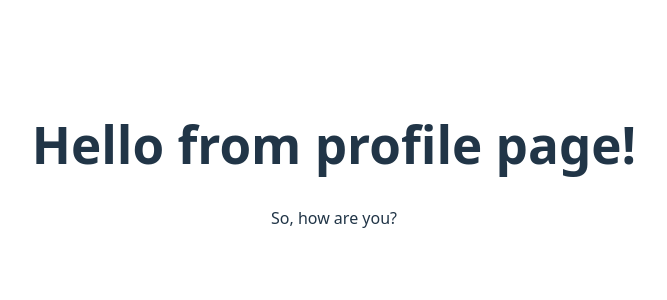
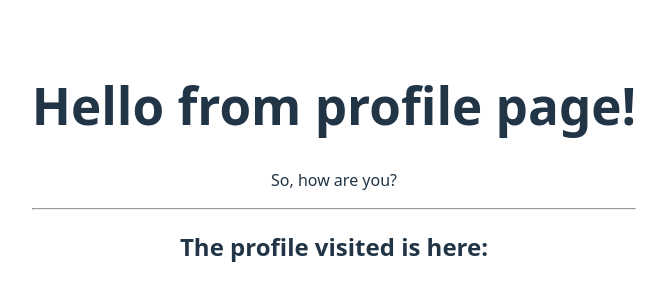
Before and after one commit to kiptalam1/react-ecosystem, a React (Vite) app: page /profile in a window 1280 px wide. Shown: the part 236-536 px from the top of the page, without its empty margins (306-973 px from the left). Built offline with nearby package versions, Linux system fonts and the light colour scheme.

Commit message:
Rewrite Profile to add an Outlet, which gets replaced by profiles when route is visited.

```diff
--- a/src/Profile.jsx
+++ b/src/Profile.jsx
@@ -1,8 +1,14 @@
+import { Outlet } from "react-router-dom";
+
+
 const Profile = () => {
     return (
         <div>
             <h1>Hello from profile page!</h1>
             <p>So, how are you?</p>
+            <hr />
+            <h2>The profile visited is here:</h2>
+            <Outlet />
         </div>
     );
 }
```
